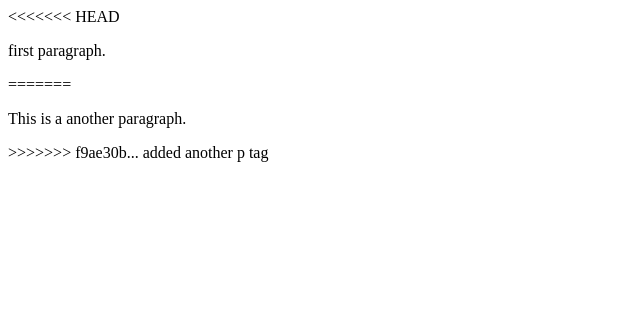
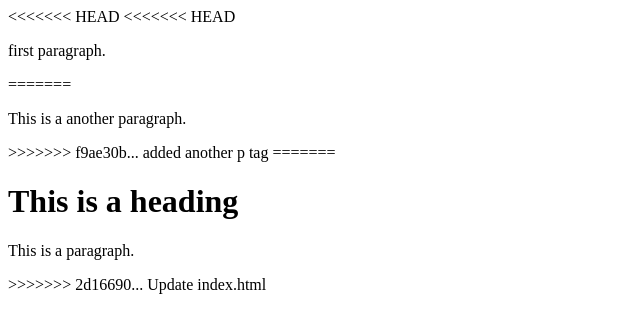
Before and after one commit to FlorenciaEspinosa/learning2-git, a plain HTML site: page index.html in a window 1280 px wide. Shown: the whole page, without its empty margins (0-640 px from the left). Drawn offline with Linux system fonts and the light colour scheme.

Commit message:
Update index.html

```diff
--- a/index.html
+++ b/index.html
@@ -5,9 +5,14 @@
 </head>
 <body>
 <<<<<<< HEAD
+<<<<<<< HEAD
 <p>first paragraph.</p>
 =======
 	<p>This is a another paragraph.</p>
 >>>>>>> f9ae30b... added another p tag
+=======
+  <h1>This is a heading</h1>
+<p>This is a paragraph.</p>
+>>>>>>> 2d16690... Update index.html
 </body>
 </html>
```
